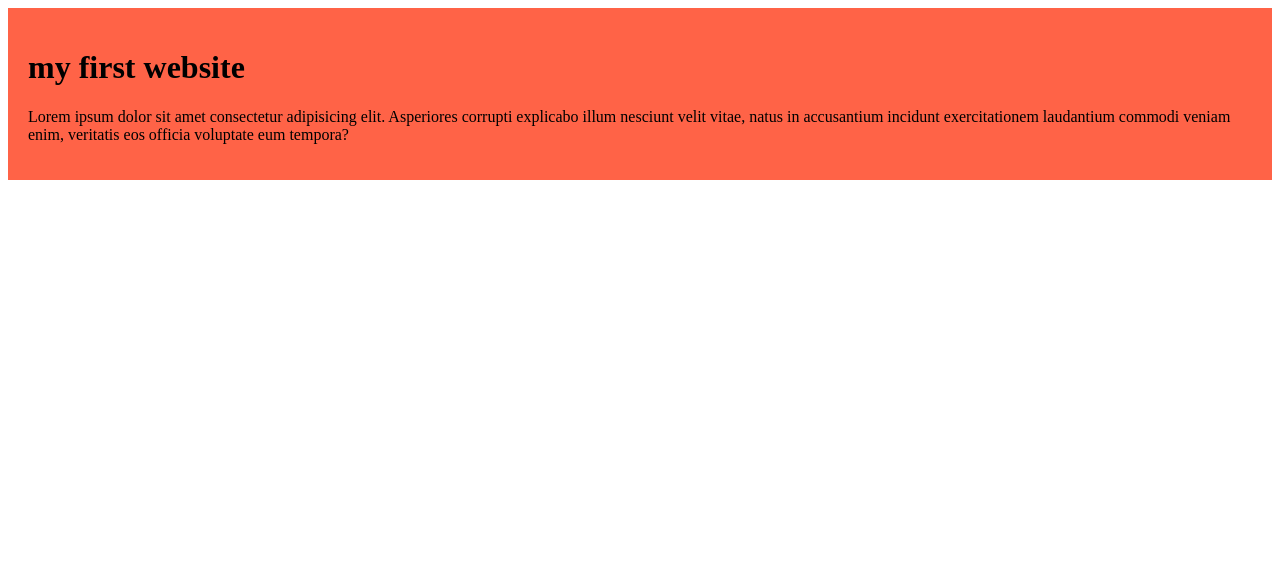
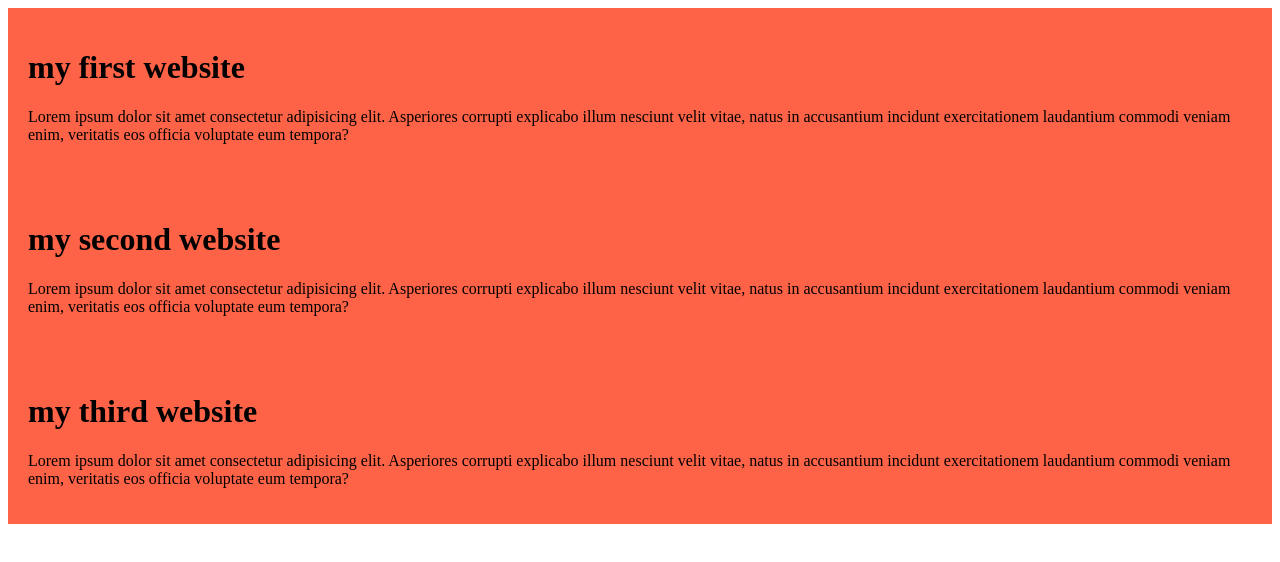
Before and after one commit to kabir542547301148/my-simple-website, a plain HTML site: page index.html in a window 1280 px wide. Drawn offline with Linux system fonts and the light colour scheme.

Commit message:
added my second website

```diff
--- a/index.html
+++ b/index.html
@@ -12,5 +12,15 @@
     <h1>my first website</h1>
     <p>Lorem ipsum dolor sit amet consectetur adipisicing elit. Asperiores corrupti explicabo illum nesciunt velit vitae, natus in accusantium incidunt exercitationem laudantium commodi veniam enim, veritatis eos officia voluptate eum tempora?</p>
     </div>
+    <div>
+
+        <h1>my second website</h1>
+        <p>Lorem ipsum dolor sit amet consectetur adipisicing elit. Asperiores corrupti explicabo illum nesciunt velit vitae, natus in accusantium incidunt exercitationem laudantium commodi veniam enim, veritatis eos officia voluptate eum tempora?</p>
+        </div>
+        <div>
+
+            <h1>my third website</h1>
+            <p>Lorem ipsum dolor sit amet consectetur adipisicing elit. Asperiores corrupti explicabo illum nesciunt velit vitae, natus in accusantium incidunt exercitationem laudantium commodi veniam enim, veritatis eos officia voluptate eum tempora?</p>
+            </div>
 </body>
 </html>
```
